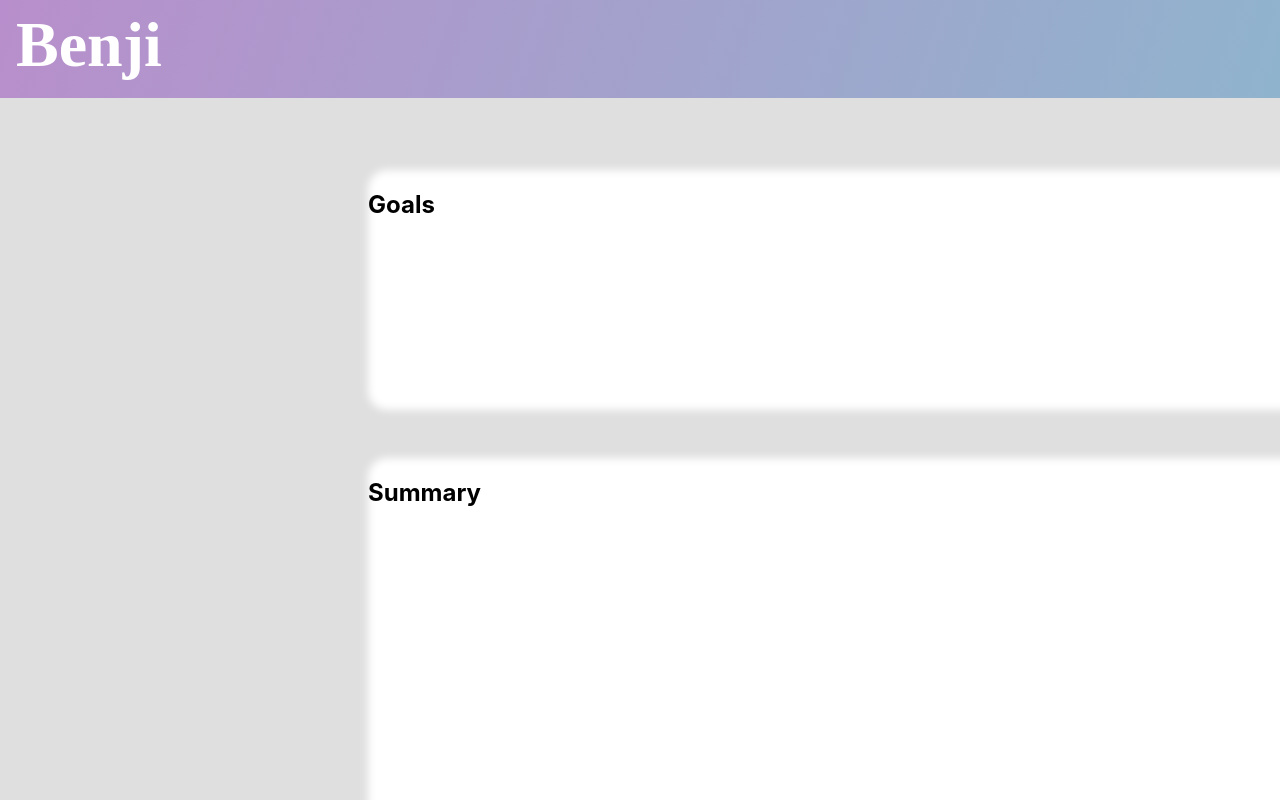
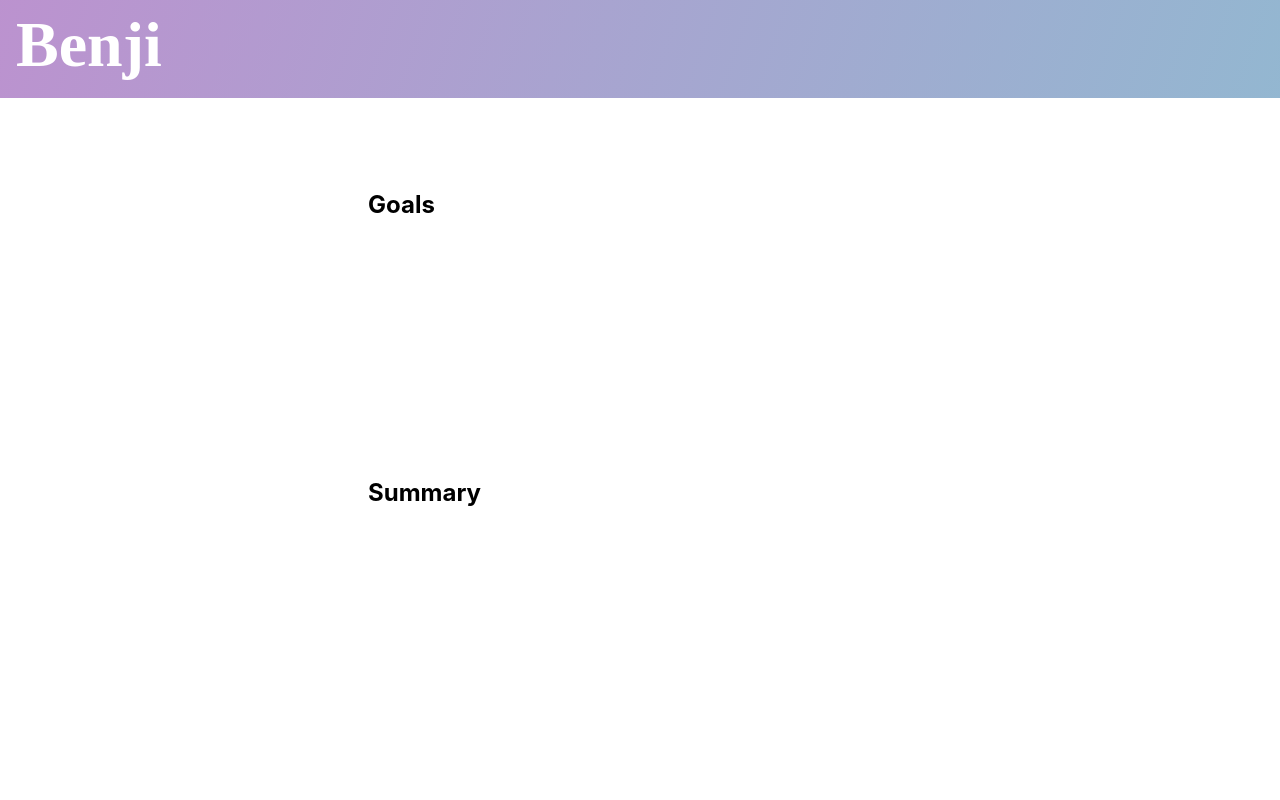
Before and after one commit to victorsandru/Benji, a React (Create React App) app in the folder benji/: page /goals in a window 1280 px wide. Shown: the top 800 px of the page. Built offline with nearby package versions, Linux system fonts and the light colour scheme; a web font is replaced by a local one.

Commit message:
Remove global background styling

```diff
--- a/benji/src/Goals.css
+++ b/benji/src/Goals.css
@@ -1,6 +1,5 @@
 :root {
     --gradient-1: linear-gradient(108.41deg, rgba(179, 133, 201, 0.89) 0.52%, rgba(158, 152, 202, 0.89) 44.79%, rgba(134, 174, 203, 0.89) 100%);
-    background-color: #DFDFDF;
 }
 
 .gradient-1-background {
```
